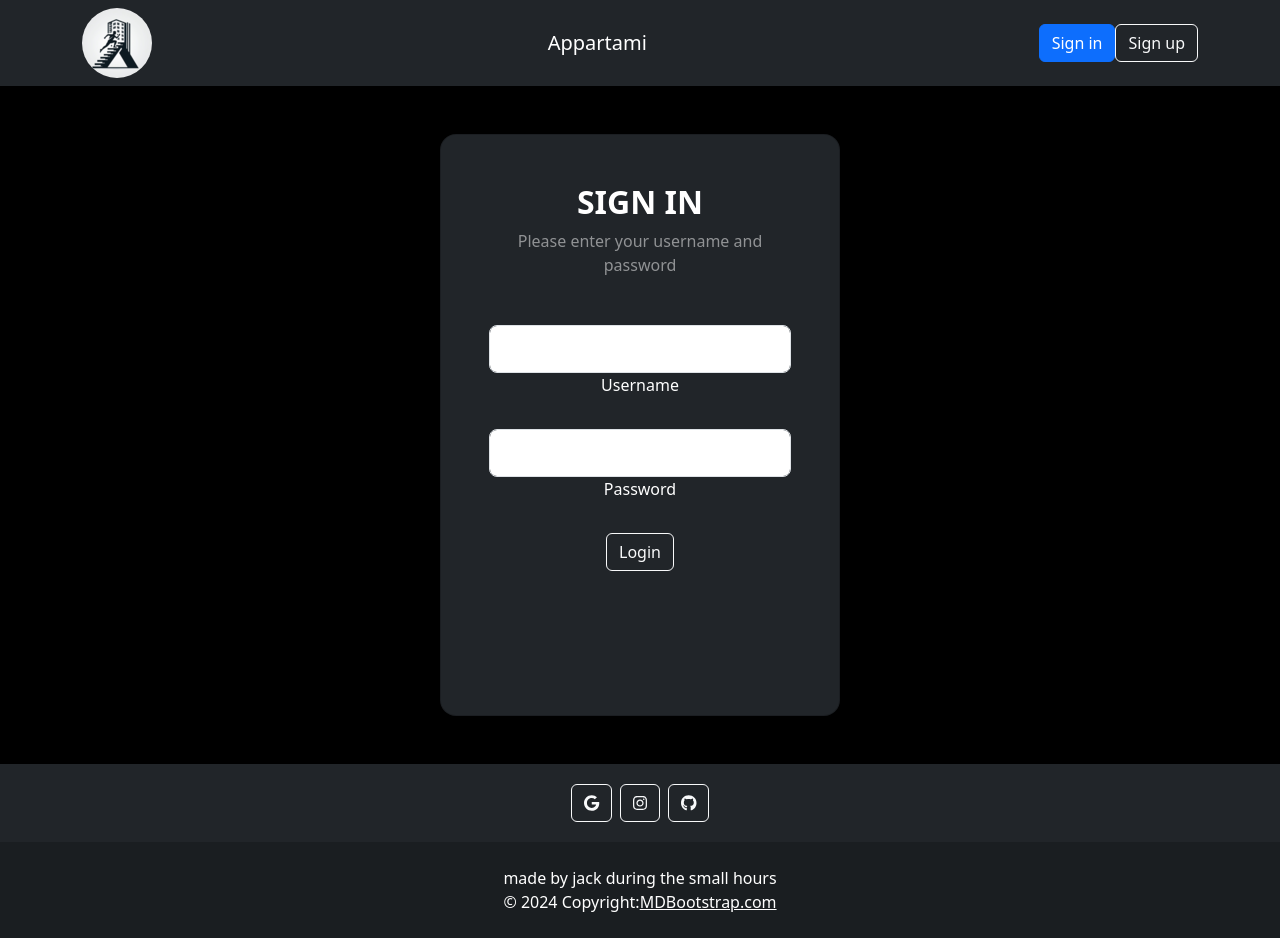
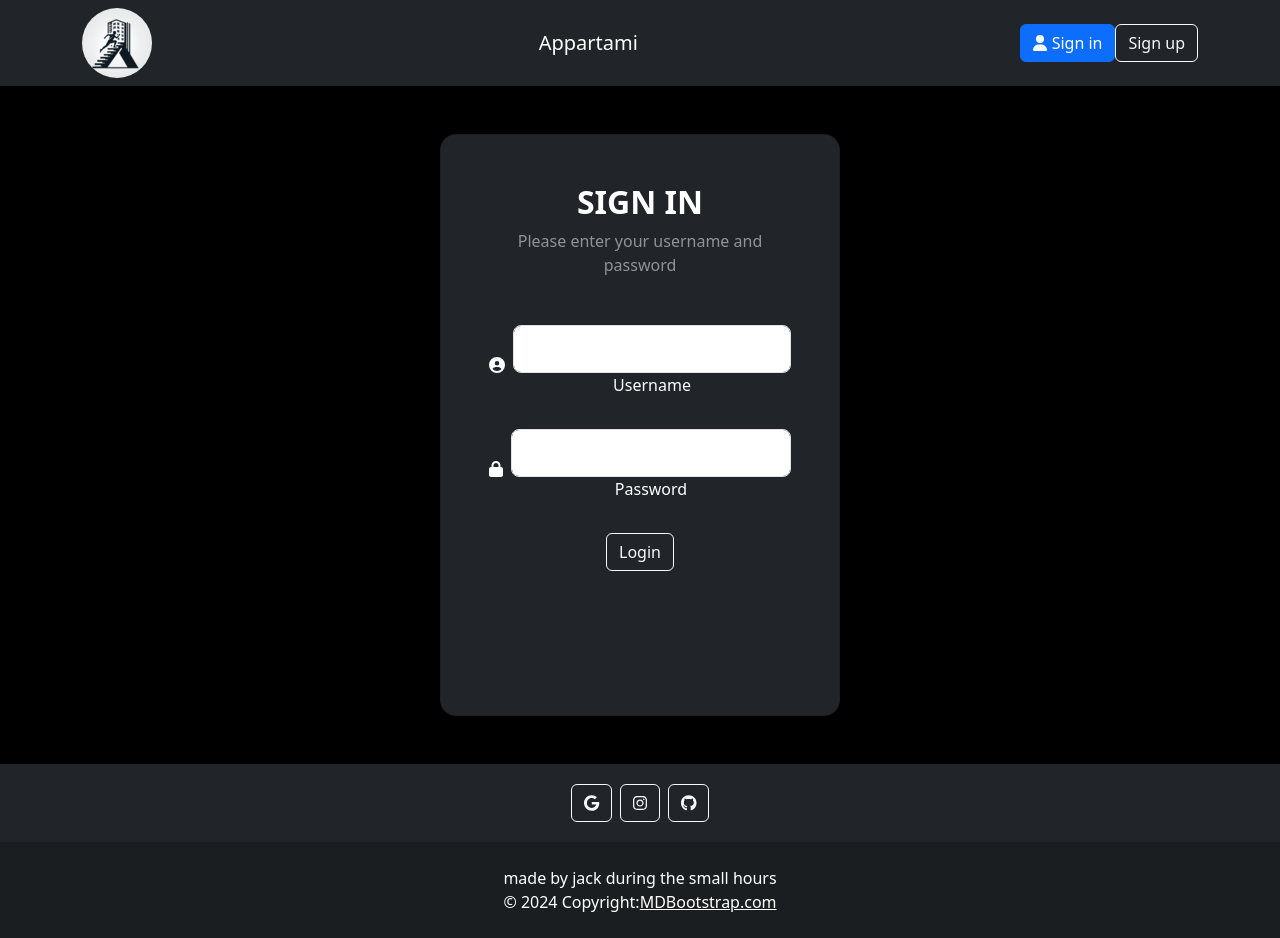
Before and after one commit to comitanigiacomo/appartami, a React (Create React App) app in the folder frontend/: page /my-room in a window 1280 px wide. Both pictures are taken after a click on the button "Inizia Ora". Built offline with nearby package versions, Linux system fonts and the light colour scheme.

Commit message:
chore: Update npm dependencies for fontawesome-svg-core and react-fontawesome

```diff
--- a/frontend/package.json
+++ b/frontend/package.json
@@ -4,8 +4,10 @@
   "version": "0.1.0",
   "private": true,
   "dependencies": {
+    "@fortawesome/fontawesome-svg-core": "^6.5.2",
     "@fortawesome/free-brands-svg-icons": "^6.5.2",
-    "@fortawesome/react-fontawesome": "^0.2.0",
+    "@fortawesome/free-solid-svg-icons": "^6.5.2",
+    "@fortawesome/react-fontawesome": "^0.2.1",
     "@mui/material": "^5.15.16",
     "@testing-library/jest-dom": "^5.17.0",
     "@testing-library/react": "^13.4.0",
--- a/frontend/src/Components/NavComp.jsx
+++ b/frontend/src/Components/NavComp.jsx
@@ -4,6 +4,8 @@ import Nav from 'react-bootstrap/Nav';
 import Navbar from 'react-bootstrap/Navbar';
 import Button from 'react-bootstrap/Button';
 import image from '../images/logo.png';
+import { FontAwesomeIcon } from '@fortawesome/react-fontawesome';
+import { faUser } from '@fortawesome/free-solid-svg-icons';
 
 export function NavComp({ isLoggedIn, handleLogout }) {
   return (
@@ -20,7 +22,10 @@ export function NavComp({ isLoggedIn, handleLogout }) {
               </>
             ) : (
               <>
-                <Button className='mr-3' href="#signIn" variant="primary">Sign in</Button>{' '}
+                <Button className='mr-3' href="#signIn" variant="primary">
+                  <FontAwesomeIcon icon={faUser} /> {/* Usa l'icona importata */}
+                  Sign in
+                </Button>{' '}
                 <Button className='ml-3' href="#signUp" variant="outline-light">Sign up</Button>{' '}
               </>
             )}
--- a/frontend/src/Pages/auth/signIn/signIn.jsx
+++ b/frontend/src/Pages/auth/signIn/signIn.jsx
@@ -3,7 +3,9 @@ import { useNavigate } from 'react-router-dom';
 import { MDBBtn, MDBContainer, MDBRow, MDBCol, MDBCard, MDBCardBody, MDBInput, MDBIcon } from 'mdb-react-ui-kit';
 import Button from 'react-bootstrap/Button';
 import Alert from 'react-bootstrap/Alert';
-import './signIn.css'
+import { FontAwesomeIcon } from '@fortawesome/react-fontawesome';
+import { faCircleUser, faLock } from '@fortawesome/free-solid-svg-icons'; // Importa le icone specifiche
+import './signIn.css';
 
 export function SignIn({ updateIsLoggedIn }) {
   const navigate = useNavigate();
@@ -62,8 +64,10 @@ export function SignIn({ updateIsLoggedIn }) {
             <MDBCardBody className='p-5 d-flex flex-column align-items-center mx-auto w-100'>
               <h2 className="fw-bold mb-2 text-uppercase">Sign In</h2>
               <p className="text-white-50 mb-5">Please enter your username and password</p>
+              <div className="d-flex align-items-center mb-4 mx-5 w-100">
+              <FontAwesomeIcon icon={faCircleUser} className="me-2 text-white" />
                 <MDBInput
-                wrapperClass='mb-4 mx-5 w-100'
+                  wrapperClass='w-100'
                   labelClass='text-white'
                   label='Username'
                   id='username'
@@ -73,8 +77,11 @@ export function SignIn({ updateIsLoggedIn }) {
                   value={formData.username}
                   onChange={handleInputChange}
                 />
+              </div>
+              <div className="d-flex align-items-center mb-4 mx-5 w-100">
+                <FontAwesomeIcon icon={faLock} className="me-2 text-white" />
                 <MDBInput
-                wrapperClass='mb-4 mx-5 w-100'
+                  wrapperClass='w-100'
                   labelClass='text-white'
                   label='Password'
                   id='password'
@@ -84,6 +91,7 @@ export function SignIn({ updateIsLoggedIn }) {
                   value={formData.password}
                   onChange={handleInputChange}
                 />
+              </div>
               <Button variant="outline-light" onClick={handleLogin} disabled={isLoading}>
                 {isLoading ? 'Loading...' : 'Login'}
               </Button>{' '}
--- a/frontend/src/Pages/personalRoom/personalRoom.jsx
+++ b/frontend/src/Pages/personalRoom/personalRoom.jsx
@@ -4,7 +4,6 @@ import './personalRoom.css';
 import { Apartments } from '../../Components/Apartments';
 import { ControlRoom } from '../../Components/ControlRoom';
 import { AddApartmentModal } from '../../Components/AddApartmentModal';
-import Alert from 'react-bootstrap/Alert';
 
 export function PersonalRoom() {
   const [stanza, setStanza] = useState(null);
```
Also changed, not shown: 1 other file (tests, documents, lock files or other folders). Lines whose indentation alone changed are shown as unchanged.
